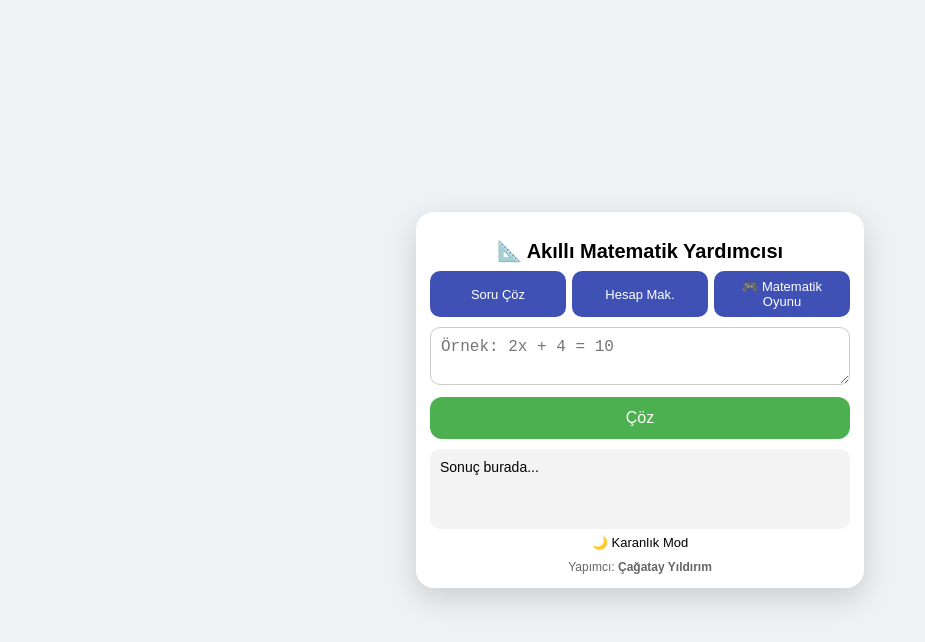
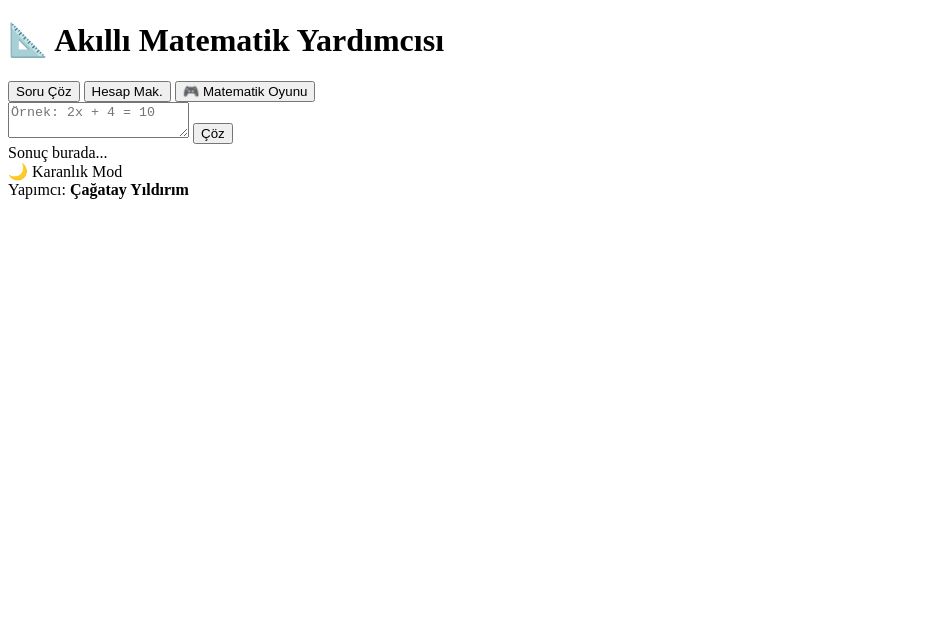
Before and after one commit to cagatayyildirim191-collab/matematik-oyunu, a plain HTML site: page index.html in a window 1280 px wide. Shown: the whole page, without its empty margins (0-925 px from the left). Drawn offline with Linux system fonts and the light colour scheme.

Commit message:
Update index.html

```diff
--- a/index.html
+++ b/index.html
@@ -6,115 +6,15 @@
   <title>Akıllı Matematik Yardımcısı</title>
 
   <!-- GOOGLE SITE DOĞRULAMA -->
-  <meta name="google-site-verification" content="123456abcdef" />
+  <meta name="google-site-verification" content="wrS4MADWn2El2RtzKmbUR5OK-q1IyBkCsl56W814r6M" />
 
   <style>
-    body {
-      margin: 0;
-      font-family: Arial, Helvetica, sans-serif;
-      background: #eef2f5;
-      display: flex;
-      justify-content: center;
-      align-items: center;
-      height: 100vh;
-    }
-    body.dark {
-      background: #121212;
-      color: #fff;
-    }
-    .app {
-      width: 100%;
-      max-width: 420px;
-      background: #ffffff;
-      border-radius: 18px;
-      box-shadow: 0 10px 30px rgba(0,0,0,0.15);
-      padding: 14px;
-      animation: fadeIn 0.6s ease;
-    }
-    body.dark .app {
-      background: #1e1e1e;
-    }
-
-    h1 { text-align: center; font-size: 20px; margin-bottom: 8px; }
-
-    .tabs {
-      display: flex;
-      gap: 6px;
-      margin-bottom: 10px;
-    }
-    .tabs button {
-      flex: 1;
-      padding: 8px;
-      border: none;
-      border-radius: 10px;
-      background: #3f51b5;
-      color: #fff;
-      cursor: pointer;
-      font-size: 13px;
-    }
-
-    textarea, input {
-      width: 100%;
-      border-radius: 10px;
-      border: 1px solid #ccc;
-      padding: 10px;
-      font-size: 16px;
-      box-sizing: border-box;
-      margin-bottom: 8px;
-    }
-
-    .btn {
-      width: 100%;
-      padding: 12px;
-      border: none;
-      border-radius: 12px;
-      background: #4caf50;
-      color: #fff;
-      font-size: 16px;
-      cursor: pointer;
-    }
-
-    .result {
-      margin-top: 10px;
-      padding: 10px;
-      background: #f3f3f3;
-      border-radius: 10px;
-      min-height: 60px;
-      font-size: 14px;
-    }
-    body.dark .result { background: #2a2a2a; }
-
-    .calc-grid {
-      display: grid;
-      grid-template-columns: repeat(4,1fr);
-      gap: 6px;
-    }
-    .calc-grid button {
-      padding: 14px;
-      font-size: 16px;
-      border: none;
-      border-radius: 10px;
-      background: #e0e0e0;
-      cursor: pointer;
-    }
-
-    .toggle {
-      margin-top: 6px;
-      font-size: 13px;
-      text-align: center;
-      cursor: pointer;
-    }
-
-    .credit {
-      margin-top: 10px;
-      text-align: center;
-      font-size: 12px;
-      opacity: 0.6;
-    }
+    /* Mevcut CSS kodun buraya gelecek */
   </style>
 
   <link rel="icon" type="image/png" href="favicon.png">
 </head>
+
 
 <body>
 
```
